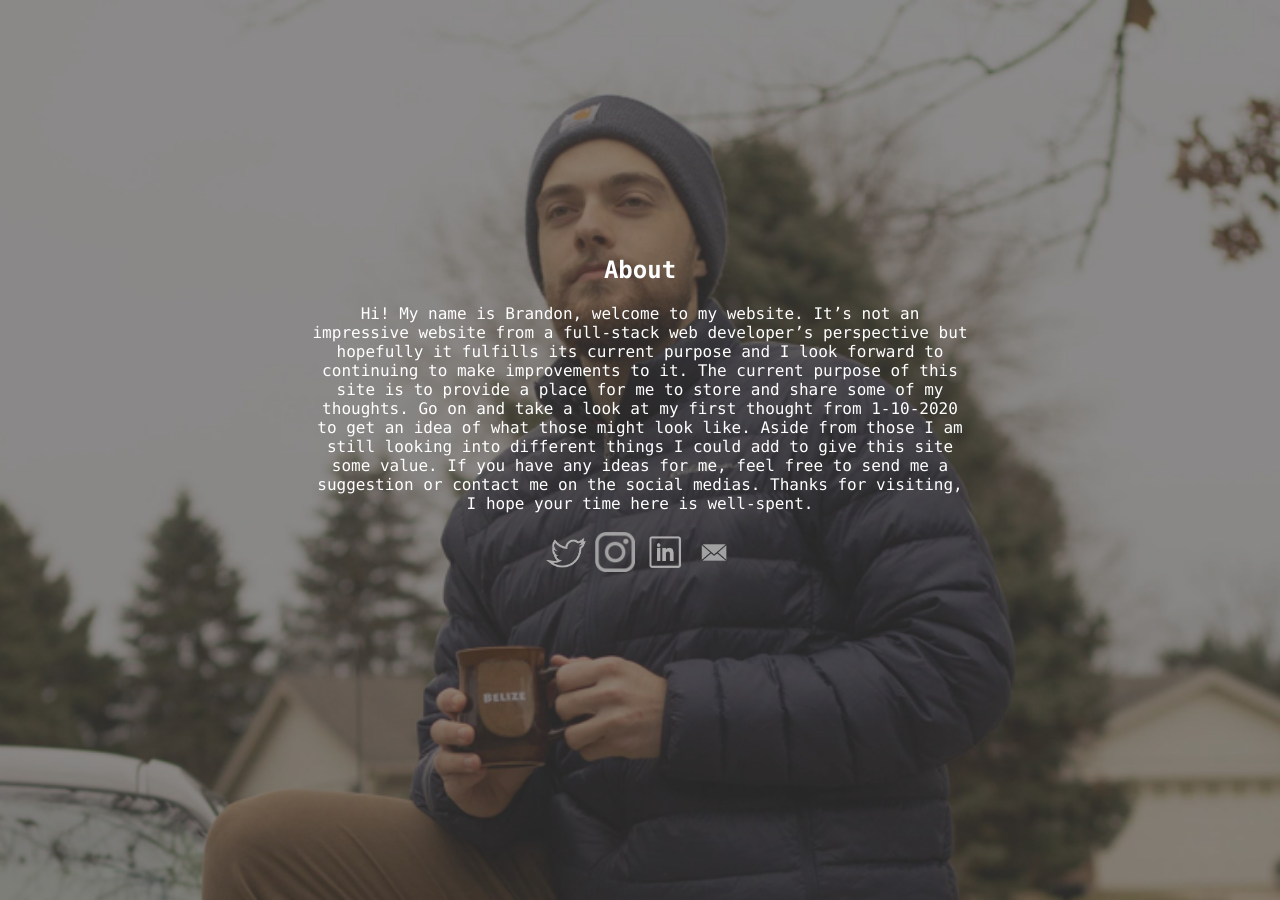
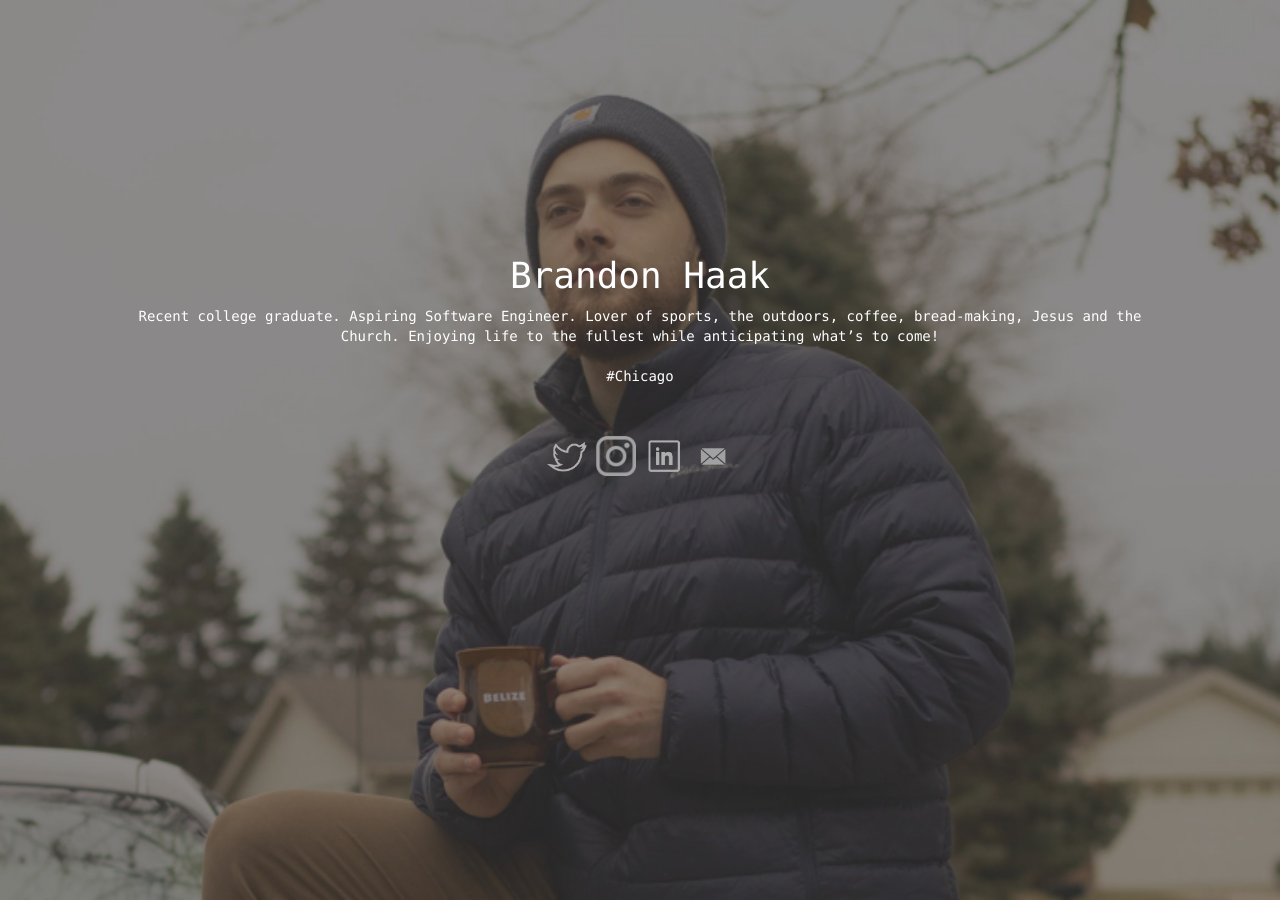
Before and after one commit to brandonhaak/brandonhaak.github.io, a Jekyll site: the page built from about/index.html, in a window 1280 px wide. Built offline with Jekyll 4.4.1, drawn with Linux system fonts in a browser that asks for light colours.

```diff
--- a/_layouts/default.html
+++ b/_layouts/default.html
@@ -12,6 +12,14 @@
 
     <script src="/js/header.js"></script>
     <!-- <script src="/js/jquery-3.4.1.min.js"></script> -->
+    <!-- Latest compiled and minified CSS -->
+    <link rel="stylesheet" href="https://maxcdn.bootstrapcdn.com/bootstrap/3.4.1/css/bootstrap.min.css">
+
+    <!-- jQuery library -->
+    <script src="https://ajax.googleapis.com/ajax/libs/jquery/3.5.1/jquery.min.js"></script>
+
+    <!-- Latest compiled JavaScript -->
+    <script src="https://maxcdn.bootstrapcdn.com/bootstrap/3.4.1/js/bootstrap.min.js"></script>
 
     <meta name="viewport" content="width=device-width, initial-scale=1.0">
     <link rel="stylesheet" type="text/css" href="/css/styles.css">
@@ -24,7 +32,7 @@
                 <nav>
                     <ul>
                         <li><a href="/">Home</a></li>
-                        <li><a href="/about">About</a></li>
+                        <!-- <li><a href="/about">About</a></li> -->
                         <li><a href="/thoughts">Thoughts</a></li>
                     </ul>
                 </nav>
--- a/about/index.html
+++ b/about/index.html
@@ -1,20 +1,19 @@
 ---
 layout: about
-title: About
-exerpt: Hi! My name is Brandon, welcome to my website. It’s not an impressive website from a full-stack web developer’s perspective but hopefully it fulfills its current purpose and I look forward to continuing to make improvements to it. The current purpose of this site is to provide a place for me to store and share some of my thoughts. Go on and take a look at my first thought from 1-10-2020 to get an idea of what those might look like. Aside from those I am still looking into different things I could add to give this site some value. If you have any ideas for me, feel free to send me a suggestion or contact me on the social medias. Thanks for visiting, I hope your time here is well-spent.
+title: Brandon Haak
 ---
-<div >
+
+<body>
     <div>
-        <div>
-        <h1>{{page.title}}</h1>
-        <body>
-            {{page.exerpt}}
-        </body>
+        <h1>Brandon Haak</h1>
+            <p>
+                Recent college graduate. Aspiring Software Engineer. Lover of sports, the outdoors, coffee, bread-making, Jesus and the Church. Enjoying life to the fullest while anticipating what’s to come!
+                <br /><br />#Chicago
+            </p>
         <br /><br />
         <a href="https://www.twitter.com/thebhaak6"><img class="icon" src="/icons/twitter.png" alt="twitter"></a>
         <a href="https://www.instagram.com/haakeye12"><img class="icon" src="/icons/Instagram.png" alt="instagram"></a>
         <a href="https://www.linkedin.com/in/brandonhaak"><img class="icon" src="/icons/linkedin.png" alt="linkedin"></a>
         <a href="mailto:bkh1997@gmail.com"><img class="icon" src="/icons/mail.png" alt="mail"></a>
-        </div>
     </div>
-</div>
+</body>
--- a/css/styles.css
+++ b/css/styles.css
@@ -15,8 +15,8 @@ body {
 
 /* nav */
 
-header {position: fixed; top: 0; padding: none; width: 100%; background-color: rgba(0,0,0,.5); transition: 0.2s;}
-header nav ul { margin-left: 5%; font-size: 1em; font-family: 'Helvetica', 'Arial', 'Sans-Serif'; padding: 0px; list-style: none; font-weight: bold; }
+header {position: fixed; top: 0; width: 100%; background-color: rgba(0,0,0,.5); transition: 0.2s;}
+header nav ul { margin-left: 5%; font-size: 1em; font-family: 'Helvetica', 'Arial', 'Sans-Serif'; padding-top: 10px; list-style: none; font-weight: bold; }
 header nav ul li { display: inline-block; margin-right: 20px; transition: all .2s ease-in-out;}
 header nav ul li:hover {transform: scale(1.1);}
 header nav ul li a { text-decoration: none; color: #D3D3D3; }
@@ -132,7 +132,7 @@ section#Home {
   background-image: url("/backgrounds/conquer_dark.png");
   min-height: fit-content;
   height: auto;
-  width: auto;
+  width: 100%;
   background-position: top center;
   background-repeat: no-repeat;
   background-size: cover;
@@ -145,6 +145,10 @@ section#Home div {
   color: white;
   margin: 10%;
   margin-top: 20%;
+}
+
+section#Home div#btnDiv button{
+  padding: 10%;
 }
 
 /* .content {
--- a/index.html
+++ b/index.html
@@ -10,7 +10,8 @@ title: Brandon Haak
                 Recent college graduate. Aspiring Software Engineer. Lover of sports, the outdoors, coffee, bread-making, Jesus and the Church. Enjoying life to the fullest while anticipating what’s to come!
                 <br /><br />#Chicago
             </p>
-        <br /><br />
+    </div>
+    <div>
         <a href="https://www.twitter.com/thebhaak6"><img class="icon" src="/icons/twitter.png" alt="twitter"></a>
         <a href="https://www.instagram.com/haakeye12"><img class="icon" src="/icons/Instagram.png" alt="instagram"></a>
         <a href="https://www.linkedin.com/in/brandonhaak"><img class="icon" src="/icons/linkedin.png" alt="linkedin"></a>
```
